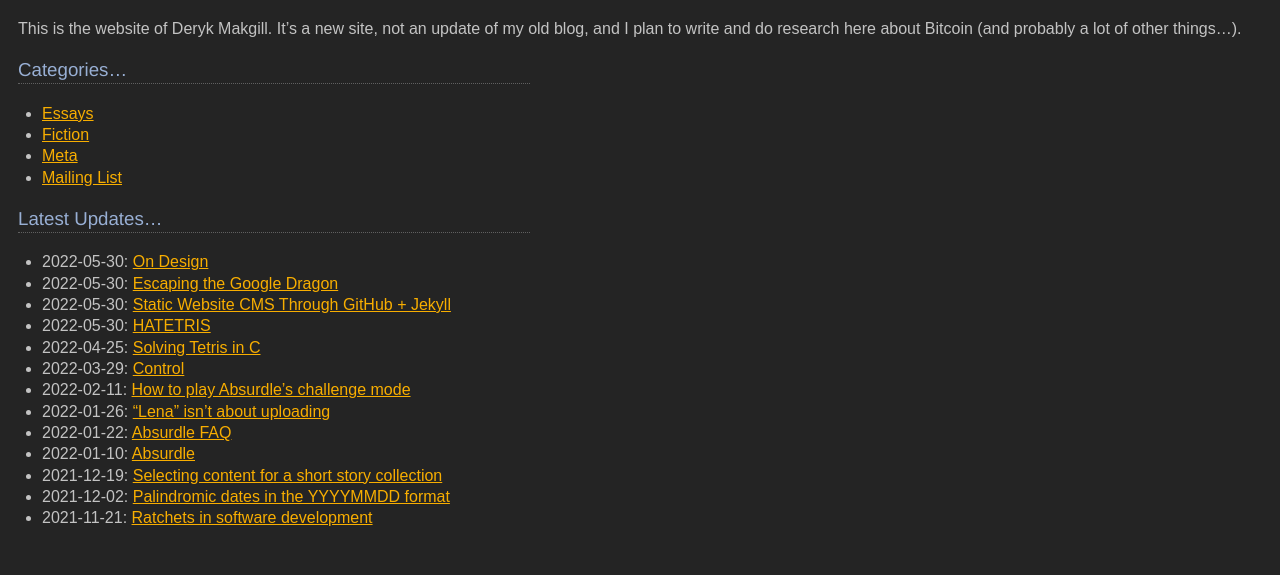
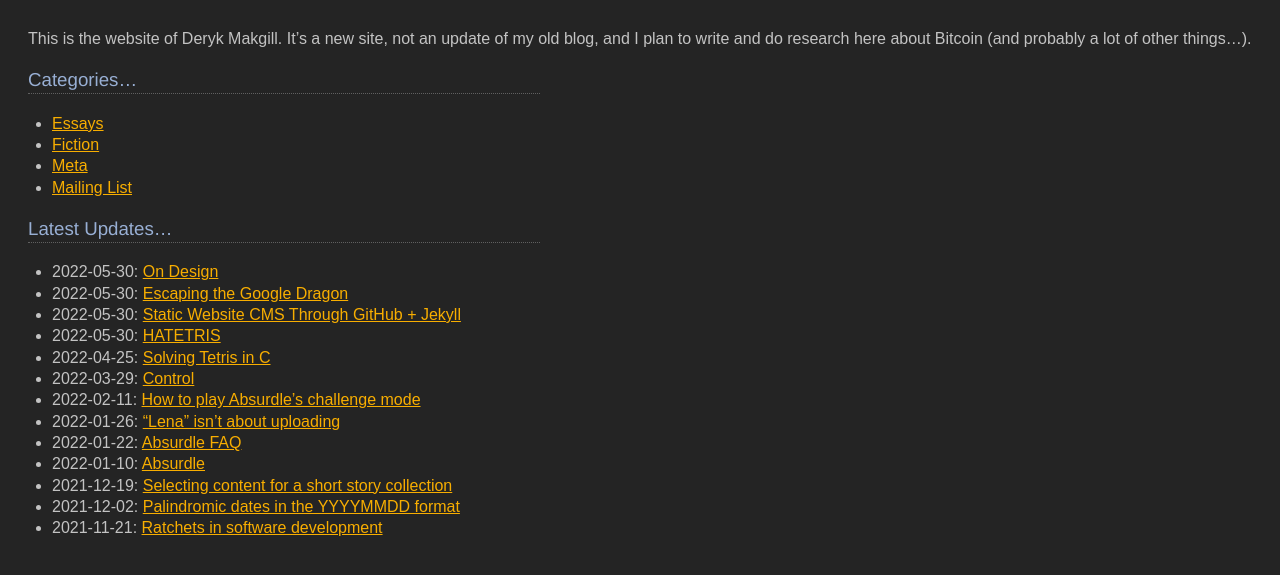
Before and after one commit to dmkgll/dmkgll, a Jekyll site: the page built from index.md, in a window 1280 px wide. Shown: the top 575 px of the page. Built offline with Jekyll 4.4.1, drawn with Linux system fonts in a browser that asks for light colours; our own code applies the rules of GitHub Pages for plain Markdown files.

Commit message:
Update home.html

```diff
--- a/_layouts/home.html
+++ b/_layouts/home.html
@@ -1,6 +1,6 @@
 <html>
   <head>
-    <style>.home{padding-left:10px;padding-right:10px;padding-top:10px;}article{padding-left:10px;padding-right:10px;max-width:512px;}body{font-family:sans-serif;color:#c3c3c3;background:#242424;line-height: 1.3333;}h1,h2,h3,h4,h5,h6{color:#98afd4;border-bottom:.0625rem dotted #606060;font-family:helvetica, sans-serif;font-weight:400;margin:margin: 2rem 0 1rem;}h4{color:#75a7f2;border-bottom:none;}a{color:#f8ae00;}a:visited{color: #f8ae00;}ul{margin: 1rem 0;padding-inline-start: 1.5rem;}</style>
+    <style>.home{padding-left:20px;padding-right:20px;padding-top:20px;}article{padding-left:20px;padding-right:20px;max-width:512px;}body{font-family:sans-serif;color:#c3c3c3;background:#242424;line-height: 1.3333;}h1,h2,h3,h4,h5,h6{color:#98afd4;border-bottom:.0625rem dotted #606060;font-family:helvetica, sans-serif;font-weight:400;margin:margin: 2rem 0 1rem;}h4{color:#75a7f2;border-bottom:none;}a{color:#f8ae00;}a:visited{color: #f8ae00;}ul{margin: 1rem 0;padding-inline-start: 1.5rem;}</style>
     <meta name="viewport" content="width=device-width, initial-scale=1">
   </head>
   <body>
```
